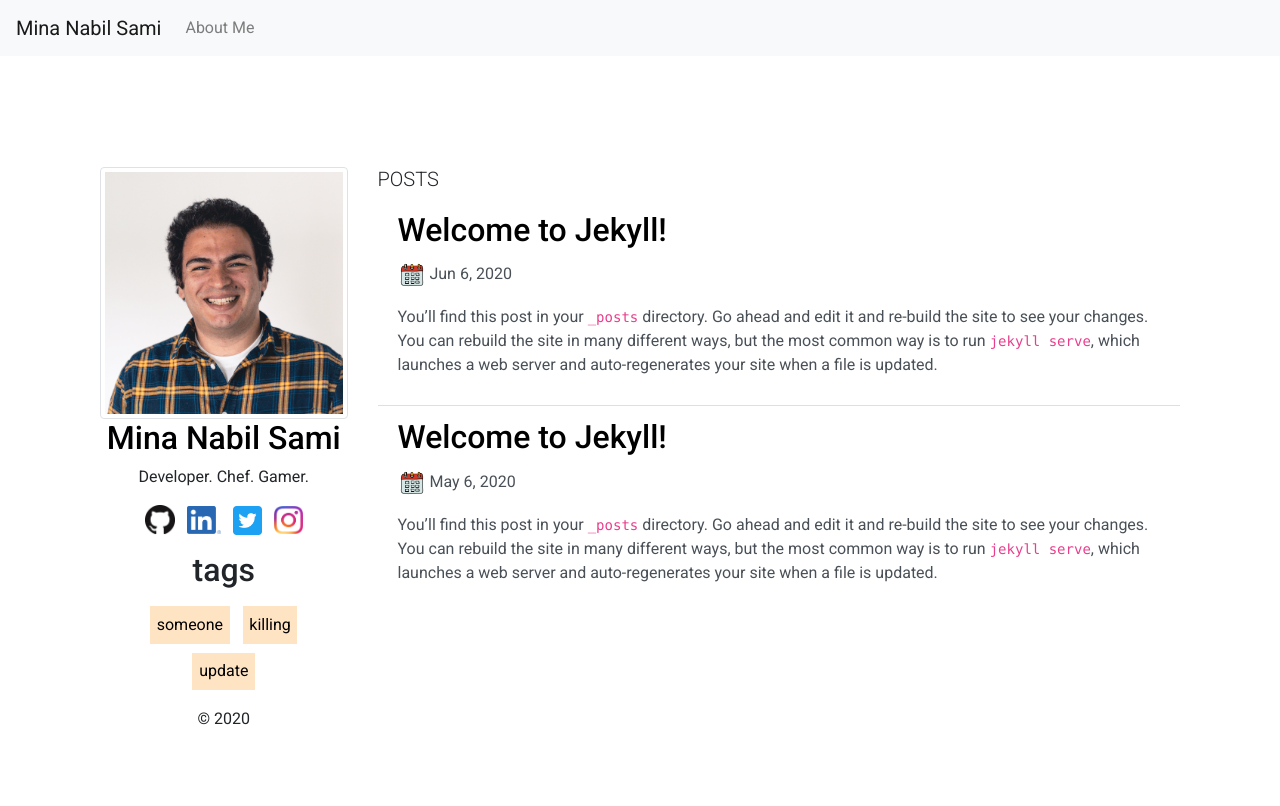
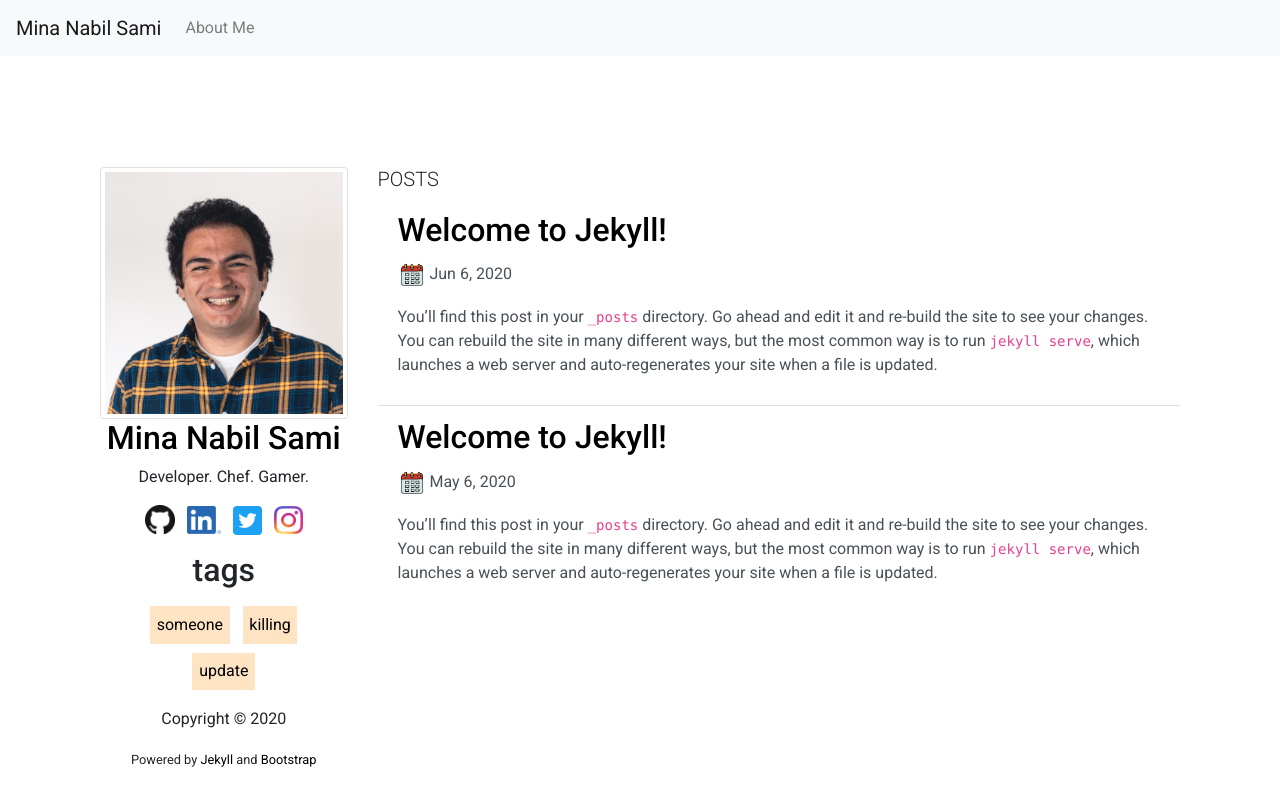
Before and after one commit to mnsami/minasami.com, a Jekyll site: the page built from index.md, in a window 1280 px wide. Shown: the top 806 px of the page. Built offline with Jekyll 4.4.1, drawn with Linux system fonts in a browser that asks for light colours; nearby versions of some CDN libraries.

Commit message:
add poweredby

```diff
--- a/_includes/about.html
+++ b/_includes/about.html
@@ -46,6 +46,7 @@
                 </div>
             </div>
         {% endif %}
-        <p>&copy; {{ "now" | date: "%Y" }}</p>
+        <p>Copyright &copy; {{ "now" | date: "%Y" }}</p>
+        <p><small>Powered by <a href="jekyllrb.com" alt="Jekyll">Jekyll</a> and <a href="getbootstrap.com">Bootstrap</a></small></p>
     </div>
 </div>
```
